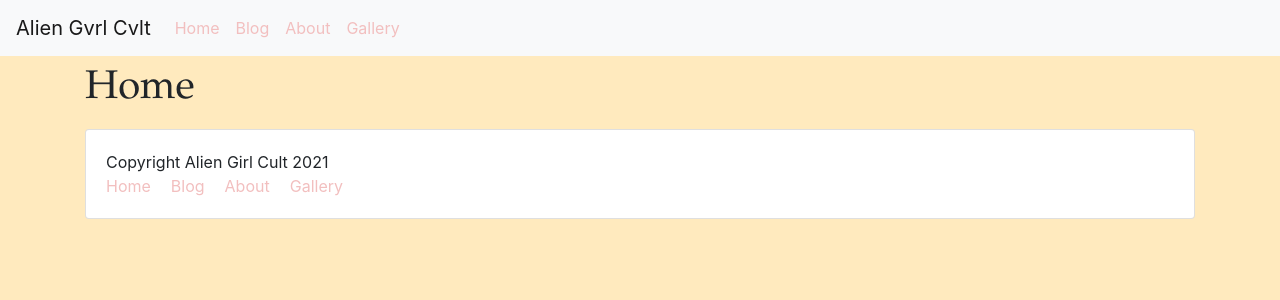
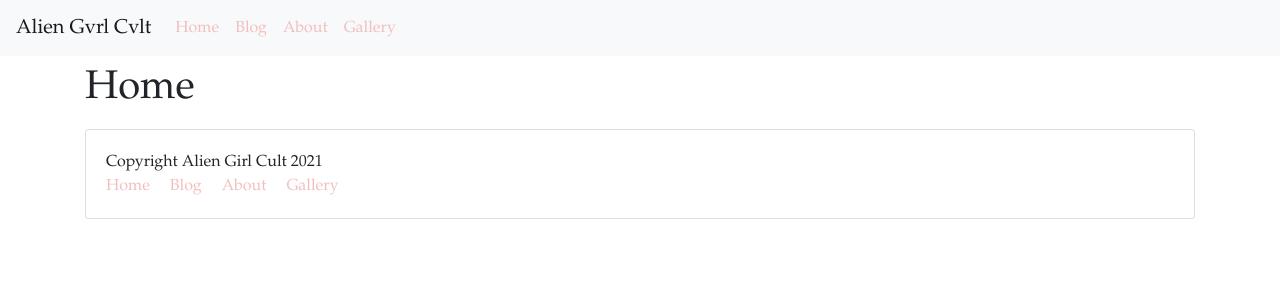
Before and after one commit to paulreyneveld/agc, a React (Create React App) app: page / in a window 1280 px wide. Shown: the top 300 px of the page. Built offline with nearby package versions, Linux system fonts and the light colour scheme; no server answers.

Commit message:
Changed retrieval of ipsum

```diff
--- a/src/components/Home.js
+++ b/src/components/Home.js
@@ -1,15 +1,13 @@
 import React, { useState, useEffect } from 'react'
 import axios from 'axios'
 import Container from 'react-bootstrap/Container'
-import Row from 'react-bootstrap/Row'
-import Col from 'react-bootstrap/Col'
 
 const Home = () => {
 
     const [lorem, setLorem] = useState('')
 
     const obtainLorem = () => {
-        axios.get('https://baconipsum.com/api/?type=all-meat&paras=20&start-with-lorem=1')
+        axios.get('https://baconipsum.com/api/?type=meat-and-filler&paras=5&format=text')
             .then(response => setLorem(response))
             .catch(error => console.log(error))
     }
--- a/src/custom.scss
+++ b/src/custom.scss
@@ -1,7 +1,8 @@
-$headings-font-family: Garamond;
-$body-bg: #FFEABE;
+// $headings-font-family: Garamond;
+// $body-bg: #FFEABE;
+$navbar-light-color: #FFEABE;
 $primary: #F2BFBF;
-$bg-color: #FFEABE;
 $link-hover-color: darken($primary, 15%);
+$font-family-base: Garamond;
 
 @import '~bootstrap/scss/bootstrap.scss';
```
Also changed, not shown: 1 other file (tests, documents, lock files or other folders).
